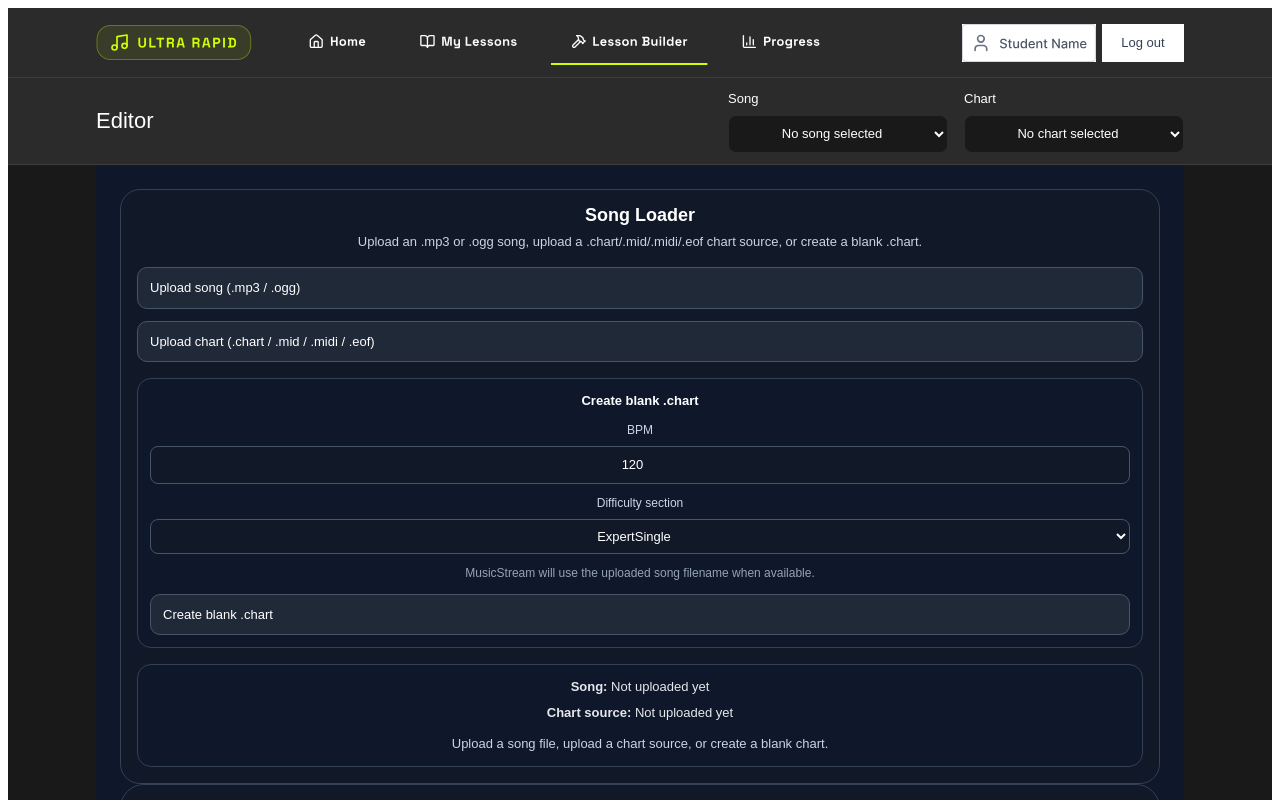
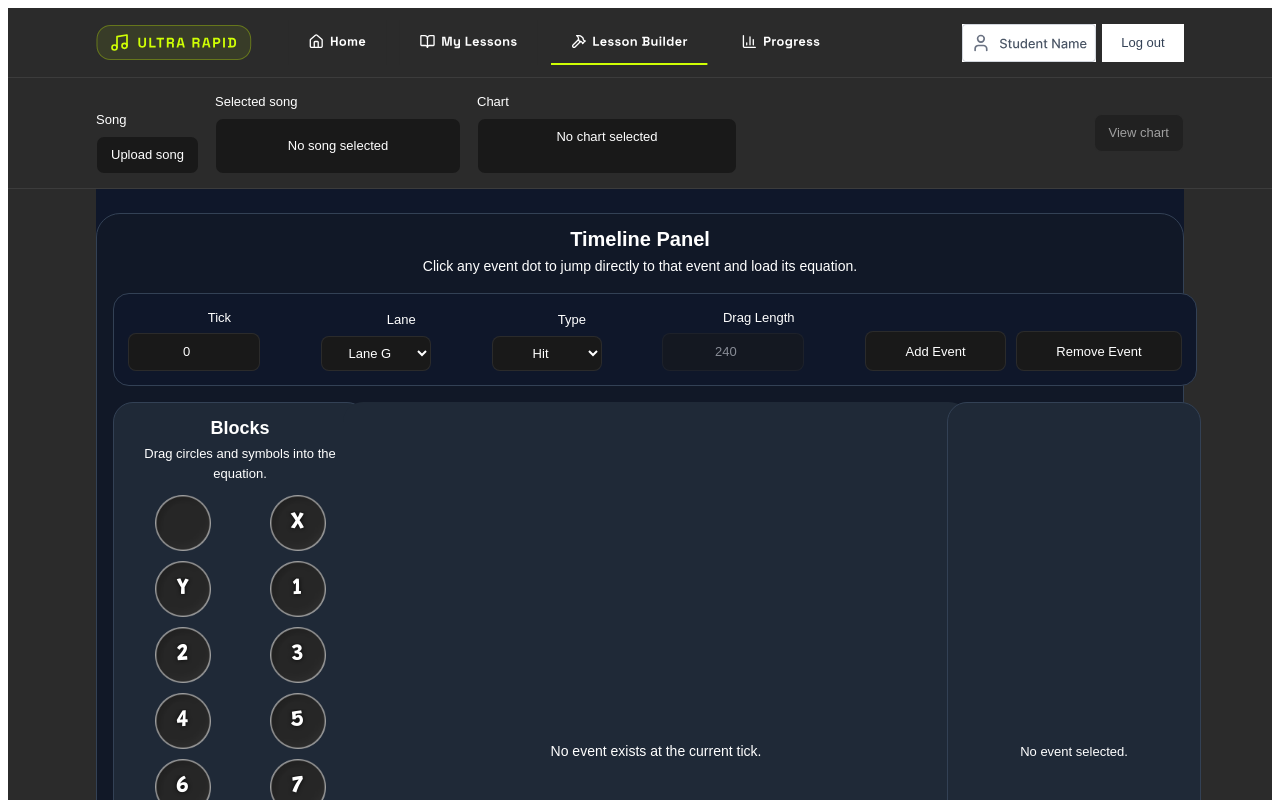
Before and after one commit to Thiiia/ultrarapidplatform, a Next.js app: page /editor in a window 1280 px wide. Shown: the top 800 px of the page. Built offline with nearby package versions, Linux system fonts and the light colour scheme.

Commit message:
Styling changes to editor page

```diff
--- a/app/editor/page.tsx
+++ b/app/editor/page.tsx
@@ -2,8 +2,8 @@
 
 import Link from "next/link";
 import { usePathname } from "next/navigation";
-import type { FC, SVGProps } from "react";
-import { useEffect, useState } from "react";
+import type { ChangeEvent, FC, SVGProps } from "react";
+import { useEffect, useMemo, useRef, useState } from "react";
 import { EditorShell } from "@/components/editor/EditorShell";
 import { useEditorStore } from "@/lib/editor/editor-store";
 import { chartToProject } from "@/lib/editor/chart-to-project";
@@ -71,6 +71,59 @@ const pagePanelWidth = "85vw";
 const headerBackgroundColor = "#2B2B2B";
 const pageBackgroundColor = "#191919";
 const subtleBorderColor = "#FFFFFF14";
+const textColor = "#FFFFFF";
+
+const sharedTextStyle = {
+  fontFamily: "Space Grotesk, sans-serif",
+  fontSize: 13,
+  fontWeight: 500,
+  fontStyle: "normal",
+  lineHeight: "19.5px",
+  letterSpacing: 0,
+} as const;
+
+function createBlankChart(songName: string, artist = "Unknown Artist") {
+  const safeSongName = songName?.trim() || "Untitled Song";
+  const safeArtist = artist?.trim() || "Unknown Artist";
+
+  return [
+    "[Song]",
+    "{",
+    `  Name = "${safeSongName.replace(/"/g, "'")}"`,
+    `  Artist = "${safeArtist.replace(/"/g, "'")}"`,
+    "  Offset = 0",
+    "  Resolution = 240",
+    "  Player2 = bass",
+    "  Difficulty = 0",
+    "  PreviewStart = 0",
+    "  PreviewEnd = 0",
+    "  Genre = \"electronic\"",
+    "  MediaType = \"digital\"",
+    "}",
+    "[SyncTrack]",
+    "{",
+    "  0 = TS 4",
+    "  0 = B 120000",
+    "}",
+    "[Events]",
+    "{",
+    "  0 = E \"music_start\"",
+    "}",
+    "[ExpertSingle]",
+    "{",
+    "}",
+    "[HardSingle]",
+    "{",
+    "}",
+    "[MediumSingle]",
+    "{",
+    "}",
+    "[EasySingle]",
+    "{",
+    "}",
+    "",
+  ].join("\n");
+}
 
 function HeaderBar({ pathname }: { pathname: string }) {
   return (
@@ -186,10 +239,7 @@ function HeaderBar({ pathname }: { pathname: string }) {
             overflow: "visible",
           }}
         >
-          {utilityTabs.map((tab) => {
-            const iconHeight = 38;
-
-            return (
+          {utilityTabs.map((tab) => (
             <Link
               key={tab.label}
               href={tab.href}
@@ -203,13 +253,12 @@ function HeaderBar({ pathname }: { pathname: string }) {
               <tab.Icon
                 style={{
                   width: tab.width,
-                    height: iconHeight,
+                  height: 38,
                   display: "block",
                 }}
               />
             </Link>
-            );
-          })}
+          ))}
 
           <a
             href="/auth/logout"
@@ -224,73 +273,154 @@ function HeaderBar({ pathname }: { pathname: string }) {
   );
 }
 
-function SelectionField({
-  label,
-  value,
-}: {
-  label: string;
-  value: string;
-}) {
+function ControlLabel({ children }: { children: React.ReactNode }) {
   return (
-    <label
+    <span
       style={{
-        display: "flex",
-        flexDirection: "column",
-        gap: 6,
-        minWidth: 220,
-        color: "#FFFFFF",
+        ...sharedTextStyle,
+        color: textColor,
+        display: "block",
+        marginBottom: 6,
         textAlign: "left",
       }}
     >
-      <span
-        style={{
-          color: "#FFFFFF",
-          fontSize: 13,
-          fontWeight: 500,
-          lineHeight: "19.5px",
-          letterSpacing: 0,
-          textAlign: "left",
-        }}
-      >
-        {label}
+      {children}
     </span>
-      <select
-        value={value}
-        onChange={() => undefined}
-        style={{
-          width: "100%",
-          height: 38,
-          background: pageBackgroundColor,
-          border: `1px solid ${subtleBorderColor}`,
-          borderRadius: 8,
-          color: "#FFFFFF",
-          fontFamily: "Space Grotesk, sans-serif",
-          fontSize: 13,
-          fontWeight: 500,
-          lineHeight: "19.5px",
-          letterSpacing: 0,
-          padding: "0 12px",
-          textAlign: "left",
-        }}
-      >
-        <option value={value}>{value}</option>
-      </select>
-    </label>
   );
 }
 
-function EditorSelectionBar({
+function EditorButton({
+  children,
+  disabled = false,
+  onClick,
+}: {
+  children: React.ReactNode;
+  disabled?: boolean;
+  onClick?: () => void;
+}) {
+  return (
+    <button
+      type="button"
+      disabled={disabled}
+      onClick={onClick}
+      style={{
+        ...sharedTextStyle,
+        minHeight: 38,
+        border: `1px solid ${subtleBorderColor}`,
+        borderRadius: 8,
+        background: pageBackgroundColor,
+        color: textColor,
+        padding: "8px 14px",
+        cursor: disabled ? "not-allowed" : "pointer",
+        opacity: disabled ? 0.55 : 1,
+        textAlign: "center",
+      }}
+    >
+      {children}
+    </button>
+  );
+}
+
+function Readout({ children }: { children: React.ReactNode }) {
+  return (
+    <div
+      style={{
+        ...sharedTextStyle,
+        minHeight: 38,
+        border: `1px solid ${subtleBorderColor}`,
+        borderRadius: 8,
+        background: pageBackgroundColor,
+        color: textColor,
+        padding: "8px 12px",
+        display: "flex",
+        alignItems: "center",
+        justifyContent: "center",
+        textAlign: "center",
+        minWidth: 220,
+        maxWidth: 320,
+        overflow: "hidden",
+        textOverflow: "ellipsis",
+        whiteSpace: "nowrap",
+      }}
+      title={typeof children === "string" ? children : undefined}
+    >
+      {children}
+    </div>
+  );
+}
+
+function ChartDropdown({
+  chartLabel,
+  onCreateBlankChart,
+  onUploadChartClick,
+}: {
+  chartLabel: string;
+  onCreateBlankChart: () => void;
+  onUploadChartClick: () => void;
+}) {
+  return (
+    <div style={{ minWidth: 260, position: "relative" }}>
+      <ControlLabel>Chart</ControlLabel>
+      <details className="editorChartDropdown" style={{ position: "relative" }}>
+        <summary
+          style={{
+            ...sharedTextStyle,
+            minHeight: 38,
+            border: `1px solid ${subtleBorderColor}`,
+            borderRadius: 8,
+            background: pageBackgroundColor,
+            color: textColor,
+            padding: "8px 12px",
+            cursor: "pointer",
+            listStyle: "none",
+            textAlign: "center",
+          }}
+        >
+          {chartLabel}
+        </summary>
+        <div
+          style={{
+            position: "absolute",
+            top: "calc(100% + 6px)",
+            left: 0,
+            right: 0,
+            zIndex: 20,
+            background: headerBackgroundColor,
+            border: `1px solid ${subtleBorderColor}`,
+            borderRadius: 10,
+            padding: 8,
+            display: "grid",
+            gap: 8,
+            boxShadow: "0 14px 34px rgba(0, 0, 0, 0.34)",
+          }}
+        >
+          <EditorButton onClick={onCreateBlankChart}>Create blank chart</EditorButton>
+          <EditorButton onClick={onUploadChartClick}>Upload chart</EditorButton>
+        </div>
+      </details>
+    </div>
+  );
+}
+
+function EditorPanel({
+  songName,
+  chartLabel,
   chartFile,
-  metadata,
+  isChartVisible,
+  onToggleChartVisible,
+  onSongUploadClick,
+  onCreateBlankChart,
+  onUploadChartClick,
 }: {
+  songName: string;
+  chartLabel: string;
   chartFile: string;
-  metadata?: EditorRedirectPayload["analysisMetadata"];
+  isChartVisible: boolean;
+  onToggleChartVisible: () => void;
+  onSongUploadClick: () => void;
+  onCreateBlankChart: () => void;
+  onUploadChartClick: () => void;
 }) {
-  const songTitle = metadata?.songTitle?.trim() || "No song selected";
-  const artist = metadata?.artist?.trim();
-  const songValue = artist ? `${songTitle} - ${artist}` : songTitle;
-  const chartValue = chartFile || metadata?.uploadedFileName || "No chart selected";
-
   return (
     <section
       style={{
@@ -302,39 +432,46 @@ function EditorSelectionBar({
       <div
         style={{
           width: pagePanelWidth,
-          minHeight: 86,
+          minHeight: 96,
           margin: "0 auto",
           boxSizing: "border-box",
           display: "flex",
           alignItems: "center",
           justifyContent: "space-between",
-          gap: 24,
-          color: "#FFFFFF",
+          gap: 20,
+          color: textColor,
+          flexWrap: "wrap",
+          padding: "14px 0",
         }}
       >
-        <h1
-          className={styles.panelTitle}
-          style={{
-            margin: 0,
-            color: "#FFFFFF",
-            flexShrink: 0,
-          }}
-        >
-          Editor
-        </h1>
-
         <div
           style={{
             display: "flex",
-            alignItems: "center",
-            justifyContent: "flex-end",
+            alignItems: "flex-end",
             gap: 16,
             flexWrap: "wrap",
           }}
         >
-          <SelectionField label="Song" value={songValue} />
-          <SelectionField label="Chart" value={chartValue} />
+          <div>
+            <ControlLabel>Song</ControlLabel>
+            <EditorButton onClick={onSongUploadClick}>Upload song</EditorButton>
           </div>
+
+          <div>
+            <ControlLabel>Selected song</ControlLabel>
+            <Readout>{songName}</Readout>
+          </div>
+
+          <ChartDropdown
+            chartLabel={chartLabel}
+            onCreateBlankChart={onCreateBlankChart}
+            onUploadChartClick={onUploadChartClick}
+          />
+        </div>
+
+        <EditorButton disabled={!chartFile.trim()} onClick={onToggleChartVisible}>
+          {isChartVisible ? "Hide chart" : "View chart"}
+        </EditorButton>
       </div>
     </section>
   );
@@ -342,9 +479,85 @@ function EditorSelectionBar({
 
 export default function EditorPage() {
   const pathname = usePathname();
+  const songUploadInputRef = useRef<HTMLInputElement | null>(null);
+  const chartUploadInputRef = useRef<HTMLInputElement | null>(null);
   const setProject = useEditorStore((s) => s.setProject);
   const [chartFile, setChartFile] = useState("");
   const [metadata, setMetadata] = useState<EditorRedirectPayload["analysisMetadata"]>();
+  const [uploadedSongName, setUploadedSongName] = useState("");
+  const [uploadedChartName, setUploadedChartName] = useState("");
+  const [isChartVisible, setIsChartVisible] = useState(false);
+
+  const selectedSongName = useMemo(() => {
+    if (uploadedSongName.trim()) return uploadedSongName.trim();
+
+    const title = metadata?.songTitle?.trim();
+    const artist = metadata?.artist?.trim();
+
+    if (title && artist) return `${title} - ${artist}`;
+    if (title) return title;
+    if (metadata?.uploadedFileName?.trim()) return metadata.uploadedFileName.trim();
+
+    return "No song selected";
+  }, [metadata, uploadedSongName]);
+
+  const selectedChartLabel = useMemo(() => {
+    if (uploadedChartName.trim()) return uploadedChartName.trim();
+    if (chartFile.trim()) return "Generated chart loaded";
+    return "No chart selected";
+  }, [chartFile, uploadedChartName]);
+
+  const applyChartFile = (nextChartFile: string, nextChartName?: string) => {
+    setChartFile(nextChartFile);
+    setUploadedChartName(nextChartName ?? "");
+
+    const nextPayload: EditorRedirectPayload = {
+      chartFile: nextChartFile,
+      analysisMetadata: metadata,
+    };
+
+    const project = chartToProject(nextPayload);
+    setProject(project);
+  };
+
+  const handleCreateBlankChart = () => {
+    const blankChart = createBlankChart(
+      selectedSongName === "No song selected" ? "Untitled Song" : selectedSongName,
+      metadata?.artist
+    );
+    applyChartFile(blankChart, "Blank chart");
+    setIsChartVisible(true);
+  };
+
+  const handleSongUpload = (event: ChangeEvent<HTMLInputElement>) => {
+    const file = event.target.files?.[0];
+    if (!file) return;
+
+    setUploadedSongName(file.name);
+    setMetadata((current) => ({
+      ...current,
+      songTitle: file.name.replace(/\.[^/.]+$/, ""),
+      uploadedFileName: file.name,
+    }));
+
+    event.target.value = "";
+  };
+
+  const handleChartUpload = (event: ChangeEvent<HTMLInputElement>) => {
+    const file = event.target.files?.[0];
+    if (!file) return;
+
+    const reader = new FileReader();
+    reader.onload = () => {
+      const nextChartFile = typeof reader.result === "string" ? reader.result : "";
+      if (!nextChartFile.trim()) return;
+
+      applyChartFile(nextChartFile, file.name);
+      setIsChartVisible(true);
+    };
+    reader.readAsText(file);
+    event.target.value = "";
+  };
 
   useEffect(() => {
     const raw = sessionStorage.getItem("ultrarapid_editor_payload");
@@ -359,6 +572,7 @@ export default function EditorPage() {
 
       if (payload?.chartFile) {
         setChartFile(payload.chartFile);
+        setUploadedChartName(payload.analysisMetadata?.uploadedFileName ? "Generated chart loaded" : "");
         const project = chartToProject(payload);
         setProject(project);
       }
@@ -374,36 +588,162 @@ export default function EditorPage() {
       className={styles.studentTypography}
       style={{
         minHeight: "100vh",
-        background: pageBackgroundColor,
-        color: "#FFFFFF",
+        background: headerBackgroundColor,
+        color: textColor,
         display: "flex",
         flexDirection: "column",
         overflowX: "hidden",
       }}
     >
       <HeaderBar pathname={pathname} />
-      <EditorSelectionBar chartFile={chartFile} metadata={metadata} />
 
-      <main
+      <input
+        ref={songUploadInputRef}
+        type="file"
+        accept="audio/*,.mp3,.wav,.m4a,.ogg"
+        onChange={handleSongUpload}
+        style={{ display: "none" }}
+      />
+      <input
+        ref={chartUploadInputRef}
+        type="file"
+        accept=".chart,text/plain"
+        onChange={handleChartUpload}
+        style={{ display: "none" }}
+      />
+
+      <EditorPanel
+        songName={selectedSongName}
+        chartLabel={selectedChartLabel}
+        chartFile={chartFile}
+        isChartVisible={isChartVisible}
+        onToggleChartVisible={() => setIsChartVisible((current) => !current)}
+        onSongUploadClick={() => songUploadInputRef.current?.click()}
+        onCreateBlankChart={handleCreateBlankChart}
+        onUploadChartClick={() => chartUploadInputRef.current?.click()}
+      />
+
+      {isChartVisible && (
+        <section
           style={{
             width: "100%",
-          background: pageBackgroundColor,
-          color: "#FFFFFF",
-          overflowX: "hidden",
+            background: headerBackgroundColor,
+            borderBottom: `1px solid ${subtleBorderColor}`,
           }}
         >
           <div
             style={{
               width: pagePanelWidth,
               margin: "0 auto",
+              padding: "16px 0",
+              boxSizing: "border-box",
+            }}
+          >
+            <textarea
+              readOnly
+              value={chartFile}
+              style={{
+                ...sharedTextStyle,
+                width: "100%",
+                minHeight: 220,
                 boxSizing: "border-box",
                 background: pageBackgroundColor,
-            color: "#FFFFFF",
+                border: `1px solid ${subtleBorderColor}`,
+                borderRadius: 12,
+                color: textColor,
+                padding: 16,
+                resize: "vertical",
+                textAlign: "left",
+                fontFamily: "Space Grotesk, monospace",
+              }}
+            />
+          </div>
+        </section>
+      )}
+
+      <main
+        style={{
+          width: "100%",
+          background: headerBackgroundColor,
+          color: textColor,
+          overflowX: "hidden",
+        }}
+      >
+        <div
+          className="editorPageShell"
+          style={{
+            width: pagePanelWidth,
+            margin: "0 auto",
+            boxSizing: "border-box",
+            background: pageBackgroundColor,
+            color: textColor,
           }}
         >
           <EditorShell chartFile={chartFile} />
         </div>
       </main>
+
+      <style jsx global>{`
+        .editorChartDropdown > summary::-webkit-details-marker {
+          display: none;
+        }
+
+        .editorPageShell {
+          color: #ffffff;
+        }
+
+        .editorPageShell > div {
+          padding-left: 0 !important;
+          padding-right: 0 !important;
+        }
+
+        .editorPageShell [class~="grid"][class~="grid-cols-12"] {
+          gap: 16px !important;
+        }
+
+        /* Hide the original Song Loader card only. Block Palette remains in the sidebar. */
+        .editorPageShell [class~="grid"][class~="grid-cols-12"] > div:first-child > *:first-child {
+          display: none !important;
+        }
+
+        /* Hide the old Lesson Builder/editor header panel. Its controls now live in the custom panel above. */
+        .editorPageShell [class~="col-span-8"] > *:first-child {
+          display: none !important;
+        }
+
+        .editorPageShell [class*="border"],
+        .editorPageShell [class*="rounded"],
+        .editorPageShell section,
+        .editorPageShell aside {
+          background-color: #2b2b2b !important;
+          border-color: #ffffff14 !important;
+          color: #ffffff !important;
+        }
+
+        .editorPageShell button,
+        .editorPageShell input,
+        .editorPageShell select,
+        .editorPageShell textarea,
+        .editorPageShell [role="button"],
+        .editorPageShell [class*="bg-white"],
+        .editorPageShell [class*="bg-gray"],
+        .editorPageShell [class*="bg-slate"] {
+          background-color: #191919 !important;
+          border-color: #ffffff14 !important;
+          color: #ffffff !important;
+        }
+
+        .editorPageShell p,
+        .editorPageShell span,
+        .editorPageShell h1,
+        .editorPageShell h2,
+        .editorPageShell h3,
+        .editorPageShell h4,
+        .editorPageShell label,
+        .editorPageShell div {
+          color: #ffffff !important;
+        }
+      `}</style>
     </div>
   );
 }
```
Lines whose indentation alone changed are shown as unchanged.
